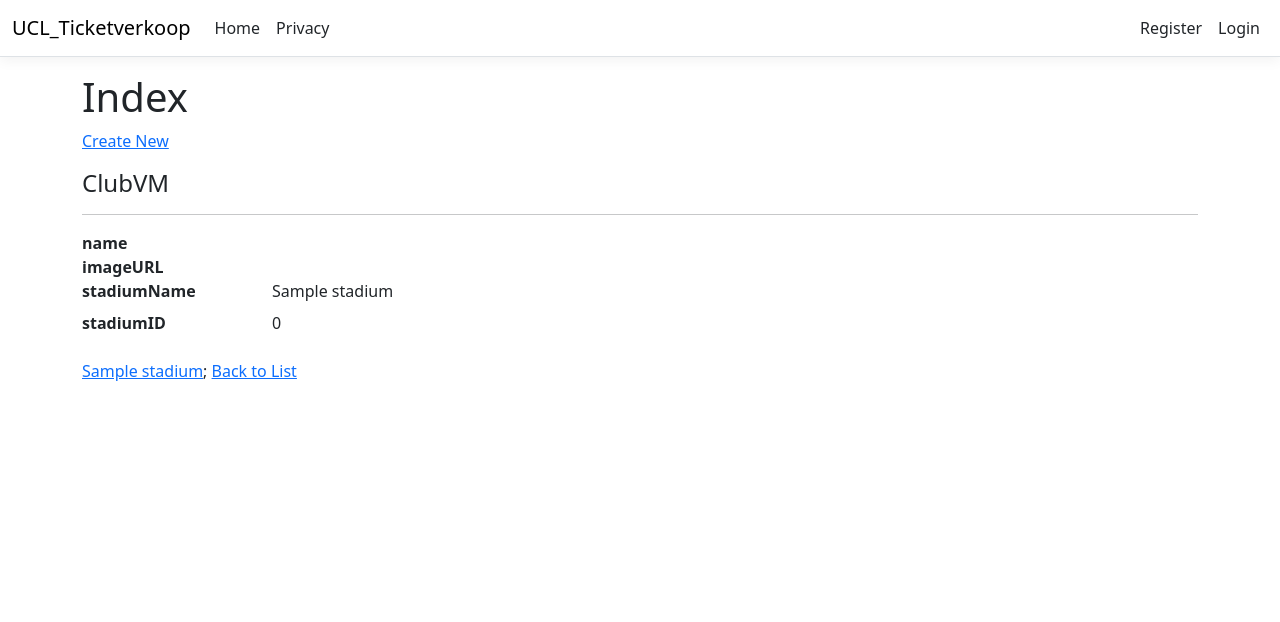
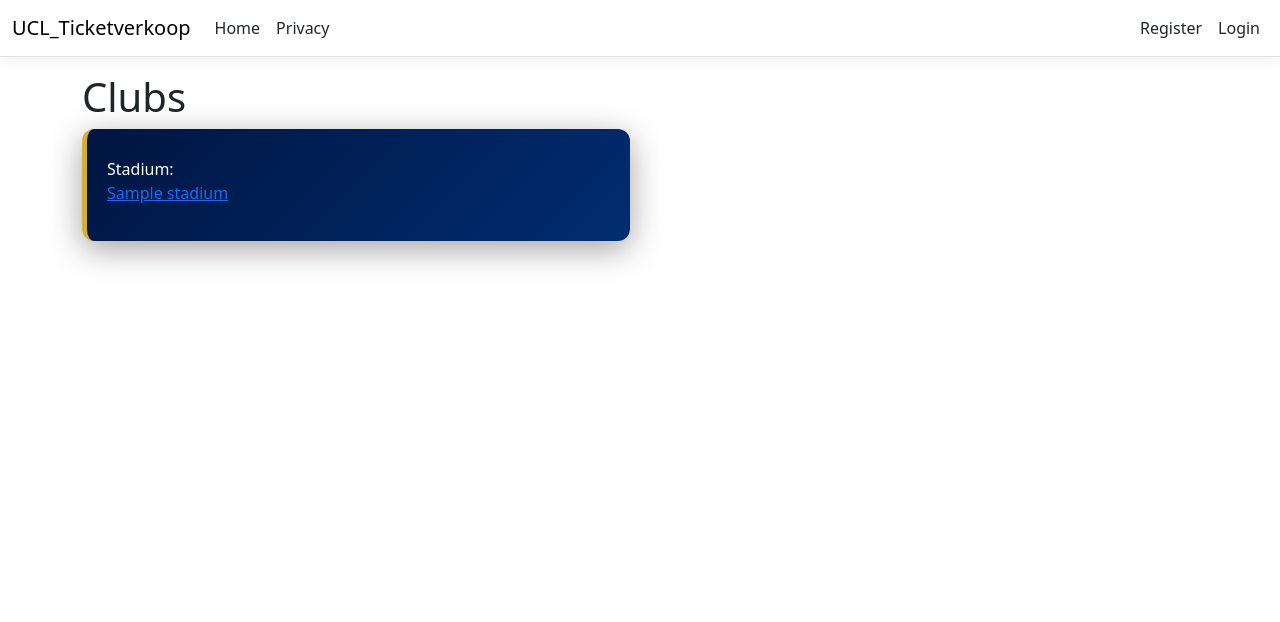
Before and after one commit to str-efrain/UCL_Ticketverkoop, an ASP.NET Core app: page /Club in a window 1280 px wide. Shown: the top 622 px of the page. Run offline with ASP.NET Core 8, Linux system fonts and the light colour scheme; tables that the repository leaves empty hold one stand-in row (values such as "Sample post"); data that the repository does not hold is empty; style sheets or scripts are compiled from the project's sources; some libraries are stand-ins or nearby versions.

Commit message:
styiling club partial View

```diff
--- a/UCL_Ticketverkoop/Views/Club/Index.cshtml
+++ b/UCL_Ticketverkoop/Views/Club/Index.cshtml
@@ -1,22 +1,15 @@
- @model IEnumerable<UCL_Ticketverkoop.ViewModels.ClubVM>
-
+@model IEnumerable<UCL_Ticketverkoop.ViewModels.ClubVM>
+<link href="~/css/clubindex.css" rel="stylesheet" />
 @{
-    ViewData["Title"] = "Index";
+    ViewData["Title"] = "Clubs";
 }
 
-<h1>Index</h1>
-
-<p>
-    <a asp-action="Create">Create New</a>
-</p>
+<h1>Clubs</h1>
 
 
-
-        <!-- Wordt later mooi partial view-->
-
-@foreach (var item in Model) {
-
-    <partial name="~/Views/Club/_ClubDetail.cshtml" model="item" />
-
-
-}
+<div class="clubs-grid">
+    @foreach (var item in Model)
+    {
+        <partial name="~/Views/Club/_ClubDetail.cshtml" model="item" />
+    }
+</div>
--- a/UCL_Ticketverkoop/Views/Club/_ClubDetail.cshtml
+++ b/UCL_Ticketverkoop/Views/Club/_ClubDetail.cshtml
@@ -1,36 +1,24 @@
 @model UCL_Ticketverkoop.ViewModels.ClubVM
 
-<div>
-    <h4>ClubVM</h4>
-    <hr />
-    <dl class="row">
-        <dt class = "col-sm-2">
-            @Html.DisplayNameFor(model => model.name)
-        </dt>
-        <dd class = "col-sm-10">
-            @Html.DisplayFor(model => model.name)
-        </dd>
-        <dt class = "col-sm-2">
-            @Html.DisplayNameFor(model => model.imageURL)
-        </dt>
-        <dd class = "col-sm-10">
-            @Html.DisplayFor(model => model.imageURL)
-        </dd>
-        <dt class = "col-sm-2">
-            @Html.DisplayNameFor(model => model.stadiumName)
-        </dt>
-        <dd class = "col-sm-10">
-            @Html.DisplayFor(model => model.stadiumName)
-        </dd>
-        <dt class = "col-sm-2">
-            @Html.DisplayNameFor(model => model.stadiumID)
-        </dt>
-        <dd class = "col-sm-10">
-            @Html.DisplayFor(model => model.stadiumID)
-        </dd>
-    </dl>
+<div class="club-detail-container">
+    <div class="club-info">
+        <h4>@Model.name</h4>
+        <p>
+            <span class="label">Stadium:</span><br />
+            @if (Model.stadiumID != null)
+            {
+                <a asp-controller="Stadium" asp-action="Details" asp-route-id="@Model.stadiumID" class="stadium-link">
+                    @Model.stadiumName
+                </a>
+            }
+            else
+            {
+                <span class="no-stadium">No stadium assigned</span>
+            }
+        </p>
+    </div>
+
+    <div class="club-photo-wrapper">
+            <img src="@Model.imageURL" class="club-logo-img" alt="@Model.name" />
+    </div>
 </div>
-<div>
-    @Html.ActionLink(Model.stadiumName, "Details", "Stadium", new { id = Model.stadiumID }, null);
-    <a asp-action="Index">Back to List</a>
-</div>
--- /dev/null
+++ b/UCL_Ticketverkoop/wwwroot/css/ClubIndex.css
@@ -0,0 +1,42 @@
+/* De container die de flexbox activeert */
+.clubs-grid {
+    display: flex;
+    flex-wrap: wrap; /* Zorgt dat nummer 3 naar de volgende regel gaat */
+    gap: 20px; /* De witruimte tussen de blokken */
+    justify-content: flex-start;
+    align-items: stretch;
+}
+
+/* De styling voor de partial zelf */
+.club-detail-container {
+    /* Belangrijk: dwingt de breedte op 50% minus de helft van de gap */
+    flex: 0 0 calc(50% - 10px);
+    background: linear-gradient(135deg, #001540 0%, #002d72 100%);
+    color: white;
+    padding: 20px;
+    border-radius: 12px;
+    border-left: 5px solid #d4af37;
+    box-shadow: 0 8px 32px 0 rgba(0, 0, 0, 0.37);
+    /* Zorgt dat tekst links en foto rechts staan binnen de kaart */
+    display: flex;
+    justify-content: space-between;
+    align-items: center;
+    box-sizing: border-box; /* Cruciaal zodat padding de 50% niet verpest */
+}
+
+/* De tekstkant */
+.club-info {
+    flex: 1;
+}
+
+/* De fotokant (altijd rechts en vaste breedte) */
+.club-photo-wrapper {
+    flex: 0 0 100px;
+    margin-left: 15px;
+}
+
+.club-logo-img {
+    width: 100%;
+    height: auto;
+    filter: drop-shadow(0 0 8px rgba(255, 255, 255, 0.3));
+}
```
Also changed, not shown: UCL_Ticketverkoop/wwwroot/css/ClubDetail.css (added, +57 -0 lines).
